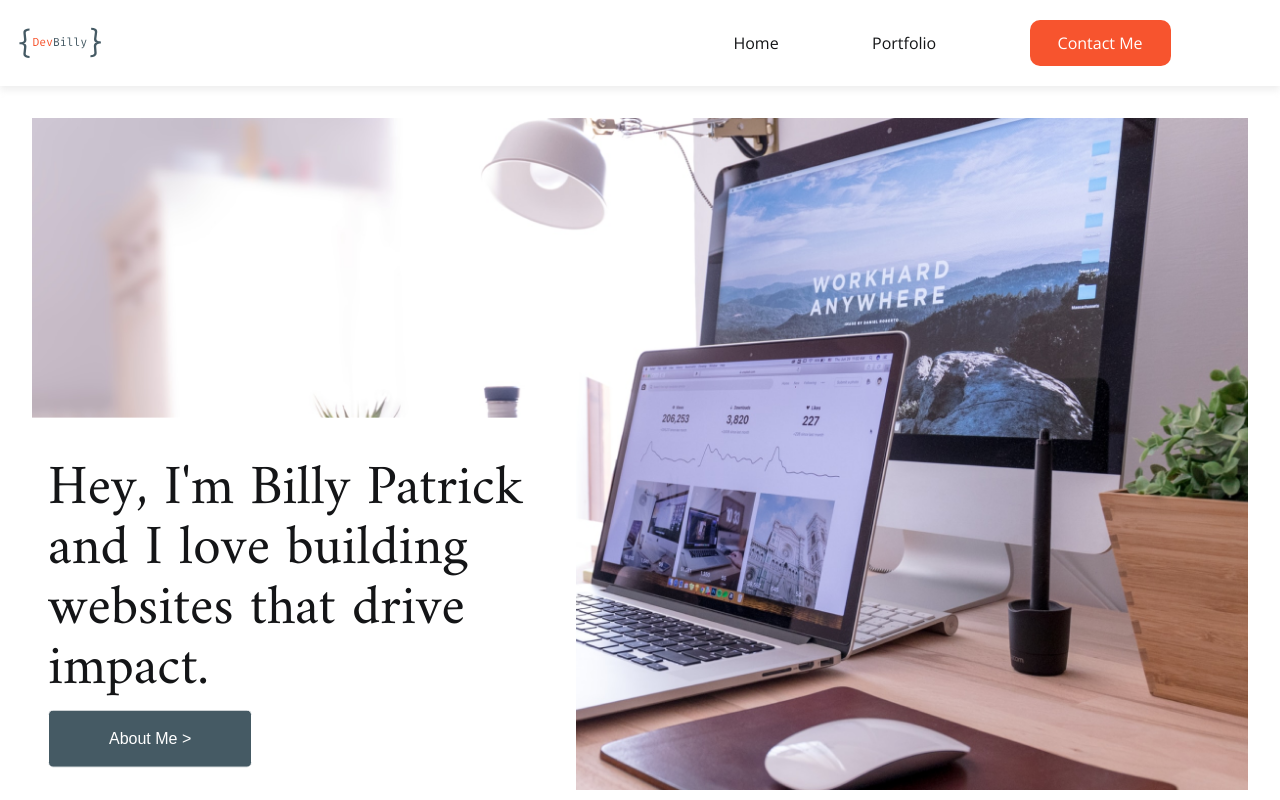
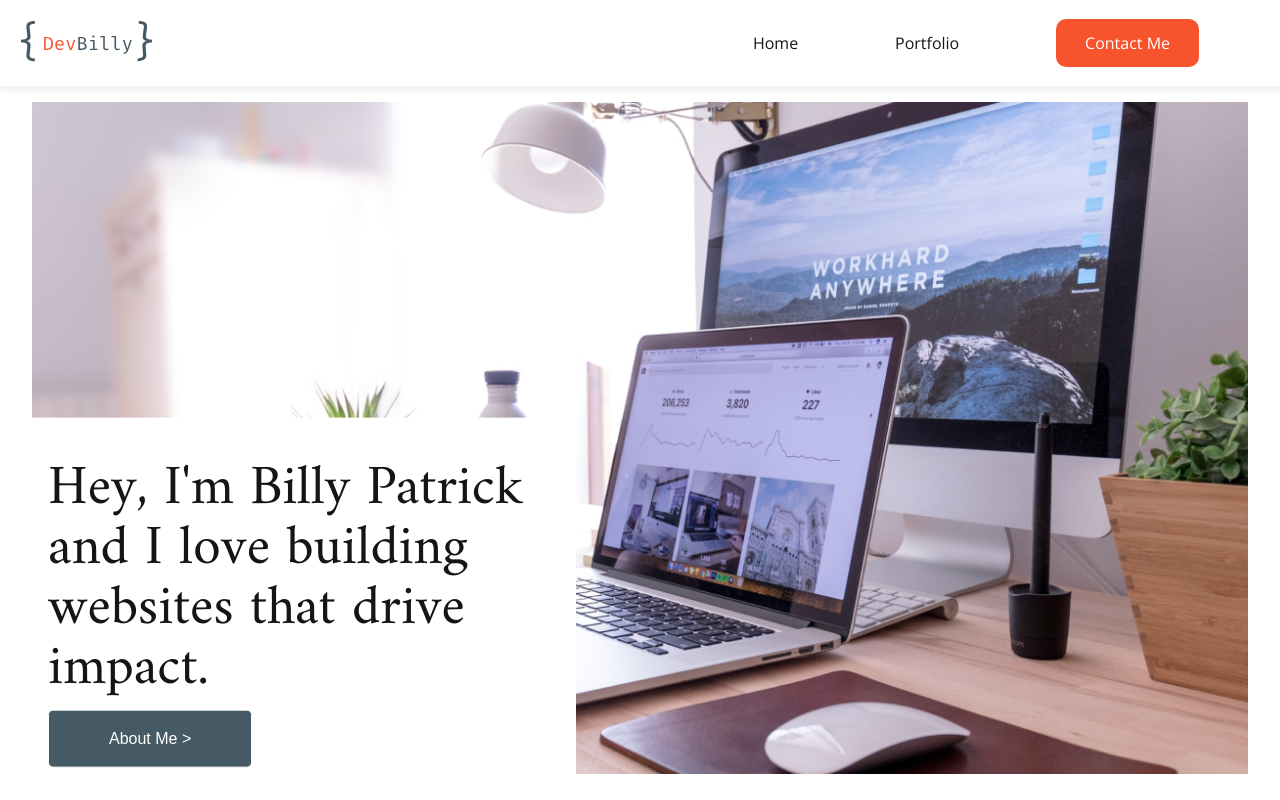
Before and after one commit to dev-billy/dev-billy, a React (Create React App) app: page / in a window 1280 px wide. Shown: the top 800 px of the page. Built offline with nearby package versions, Linux system fonts and the light colour scheme.

Commit message:
made more responsive fixes with logo and nav

```diff
--- a/src/layout/Nav.js
+++ b/src/layout/Nav.js
@@ -8,7 +8,9 @@ function Nav(props) {
   const NavList = navlist(location);
   return (
     <nav className={styles.nav}>
-      <div className={styles.logo}></div>
+      <LinkRouter to="/">
+        <div className={styles.logo}></div>
+      </LinkRouter>
       <div className={styles.menu}></div>
       <ul>
         {NavList.map((item, index) => (
--- a/src/layout/layout.module.scss
+++ b/src/layout/layout.module.scss
@@ -37,11 +37,23 @@
 
 @media screen and (min-width: 768px) {
   .content {
+    margin-top: 50px;
     padding: 2em;
   }
   .nav {
+    position: fixed;
+    top: 0px;
+    width: 100%;
+    background-color: rgba(255, 255, 255, 0.959);
+    z-index: 10;
+    //margin-bottom: 1000000000px;
     .menu {
       display: none;
+    }
+    .logo {
+      background-image: url("../assets/logo-desktop.svg");
+      width: 142px;
+      height: 50px;
     }
     ul {
       display: flex;
@@ -52,18 +64,24 @@
         padding: 0.75em 1.75em;
         border-radius: 10px;
         color: white;
+        border: solid 1px rgba(255, 255, 255, 0);
+        transition: all 0.3s;
       }
       .cta:hover {
         border-bottom: none;
+        background: #fff;
+        color: $primary;
+        border: solid 1px $primary;
       }
       li {
         a {
           text-decoration: none;
           color: inherit;
+          transition: all 0.1s;
         }
         a:hover {
           cursor: pointer;
-          border-bottom: solid 2px $secondary;
+          border-bottom: solid 3px $secondary;
         }
       }
     }
--- a/src/pages/pagestyles/home.module.scss
+++ b/src/pages/pagestyles/home.module.scss
@@ -112,7 +112,6 @@ button:hover {
 
 @media screen and (min-width: 768px) {
   .landing {
-    margin: 0;
     .highlightImage {
       height: 84vh;
       background-image: url("../../assets/highlight-image-l.png");
```
Also changed, not shown: src/assets/logo-desktop.svg (added).
